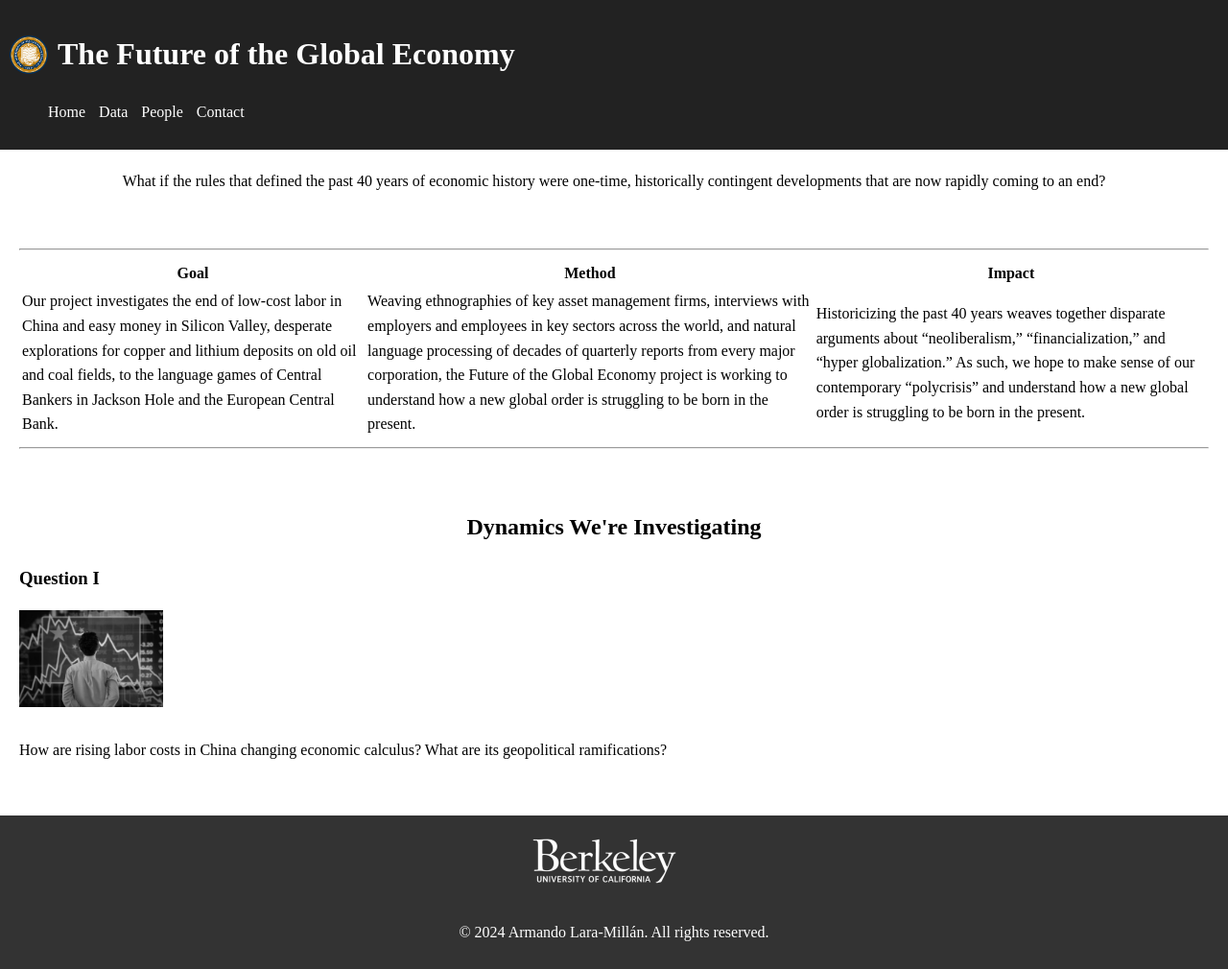
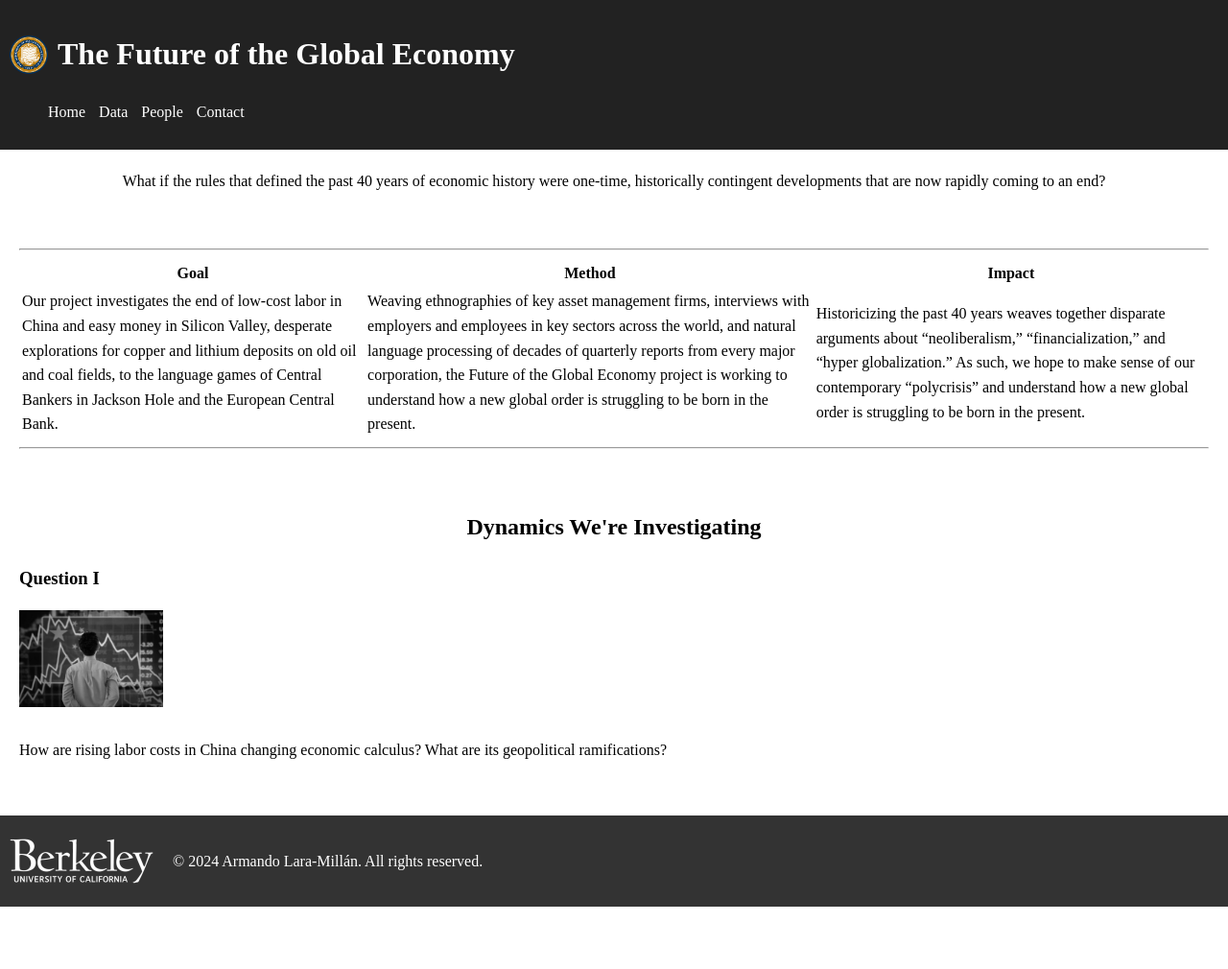
Before and after one commit to juliocedillo/neweconomy, a Jekyll site: the page built from index.md, in a window 1280 px wide. Shown: the whole page at 96% size. Built offline with Jekyll 4.4.1, drawn with Linux system fonts in a browser that asks for light colours; after the commit the page ends 945 px from its top, so only the background shows below that.

Commit message:
Update default.html

```diff
--- a/_layouts/default.html
+++ b/_layouts/default.html
@@ -28,7 +28,7 @@
     {{ content }}
   </main>
 
-  <footer>
+  <footer style="display: flex; align-items: center;">
     <img src="https://juliocedillo.github.io/neweconomy/assets/images/berkeleylogo.png" style="width: 150px; margin-right: 20px;">
     <p>&copy; {{ "now" | date: "%Y" }} Armando Lara-Millán. All rights reserved.</p>
   </footer>
```
